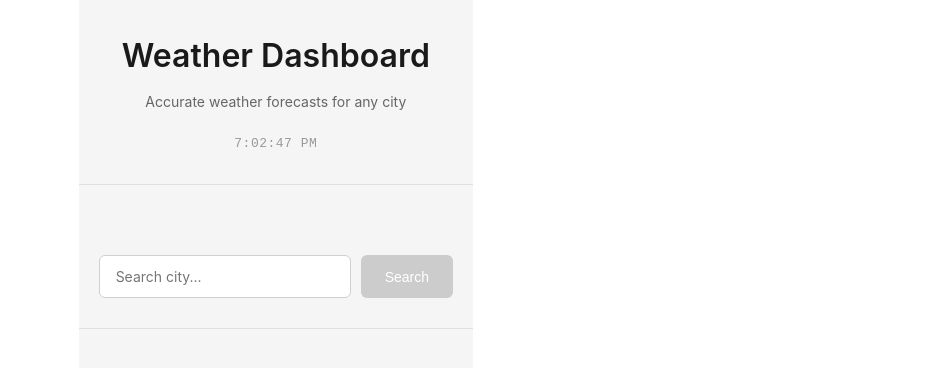
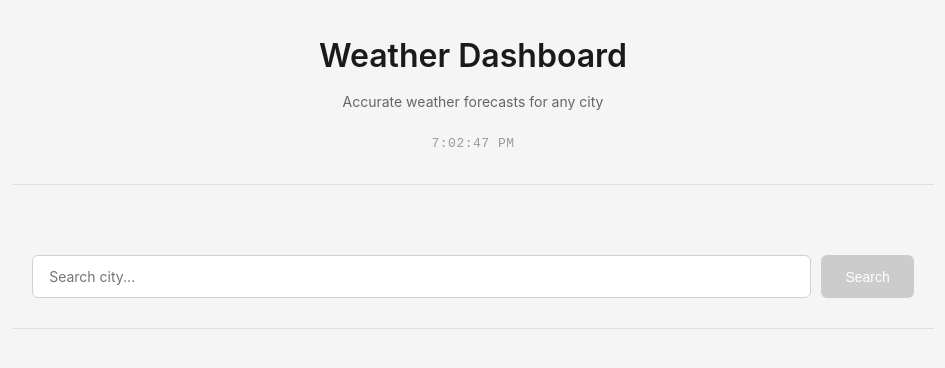
Before and after one commit to devkobby24/weather-dashboard, a Vue app in the folder frontend/: page / in a window 1280 px wide. Shown: the top 368 px of the page, without its empty margins (167-1112 px from the left). Built offline with nearby package versions, Linux system fonts and the light colour scheme; no server answers; the HTML template or start-up script is replaced by a standard one.

Commit message:
style: improve layout and responsiveness of App.vue and main.css

```diff
--- a/frontend/src/App.vue
+++ b/frontend/src/App.vue
@@ -87,19 +87,21 @@ const fetchWeather = async () => {
 .app {
   min-height: 100vh;
   background: #f5f5f5;
-  min-width: auto;
-  padding-bottom: 20px;
+  display: flex;
+  flex-direction: column;
+  padding-left: 14%;
+  padding-right: 14%;
 }
 
 .search-section {
+  width: 100%;
   padding: 30px 20px;
   background: #f5f5f5;
   border-bottom: 1px solid #e0e0e0;
 }
 
 .search-container {
-  max-width: 500px;
-  margin: 0 auto;
+  width: 100%;
   display: flex;
   gap: 10px;
 }
@@ -142,9 +144,9 @@ const fetchWeather = async () => {
 }
 
 .content {
-  max-width: 500px;
-  margin: 30px auto;
-  padding: 0 20px;
+  width: 100%;
+  flex: 1;
+  padding: 30px 20px;
 }
 
 .status {
@@ -172,16 +174,17 @@ const fetchWeather = async () => {
   padding: 24px;
   margin-bottom: 24px;
   box-shadow: 0 1px 3px rgba(0, 0, 0, 0.08);
-  display: flex;
-  flex-direction: row;
-  gap: 5px;
+  display: grid;
+  grid-template-columns: 1fr auto;
+  gap: 24px;
+  align-items: center;
 }
 
 .weather-header {
-  margin-right: 20px;
-  padding-right: 20px;
-  border-right: 1px solid #f0f0f0;
-  padding-bottom: 20px;
+  margin-right: 0;
+  padding-right: 0;
+  border-right: none;
+  padding-bottom: 0;
 }
 
 .city-name {
@@ -202,6 +205,7 @@ const fetchWeather = async () => {
   display: flex;
   align-items: flex-start;
   gap: 4px;
+  justify-content: flex-end;
 }
 
 .temp-value {
--- a/frontend/src/assets/main.css
+++ b/frontend/src/assets/main.css
@@ -1,9 +1,8 @@
 @import './base.css';
 
 #app {
-  max-width: 1280px;
-  margin: 0 auto;
-  padding: 2rem;
+  width: 100%;
+  min-height: 100vh;
   font-weight: normal;
 }
 
@@ -20,16 +19,3 @@ a,
     background-color: hsla(160, 100%, 37%, 0.2);
   }
 }
-
-@media (min-width: 1024px) {
-  body {
-    display: flex;
-    place-items: center;
-  }
-
-  #app {
-    display: grid;
-    grid-template-columns: 1fr 1fr;
-    padding: 0 2rem;
-  }
-}
```
